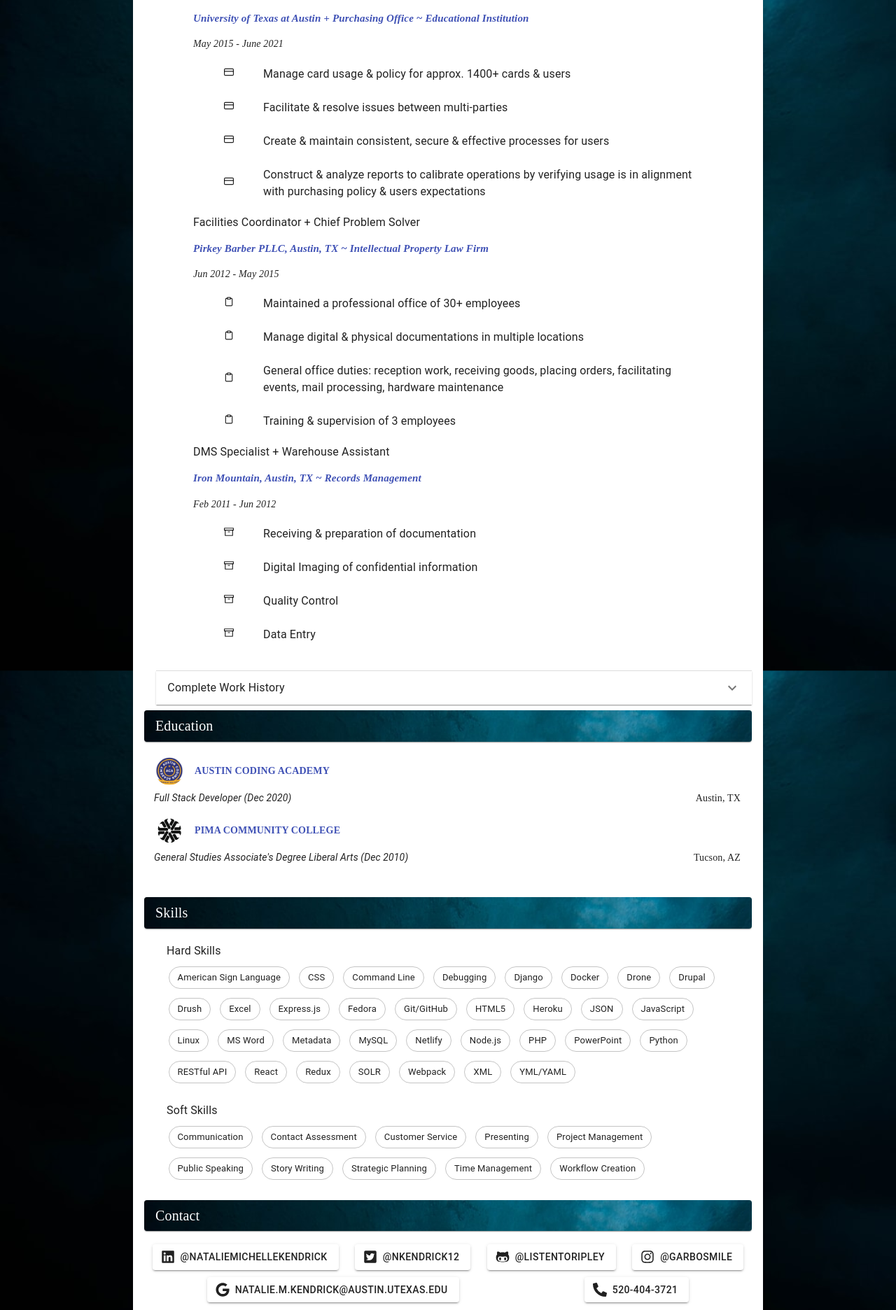
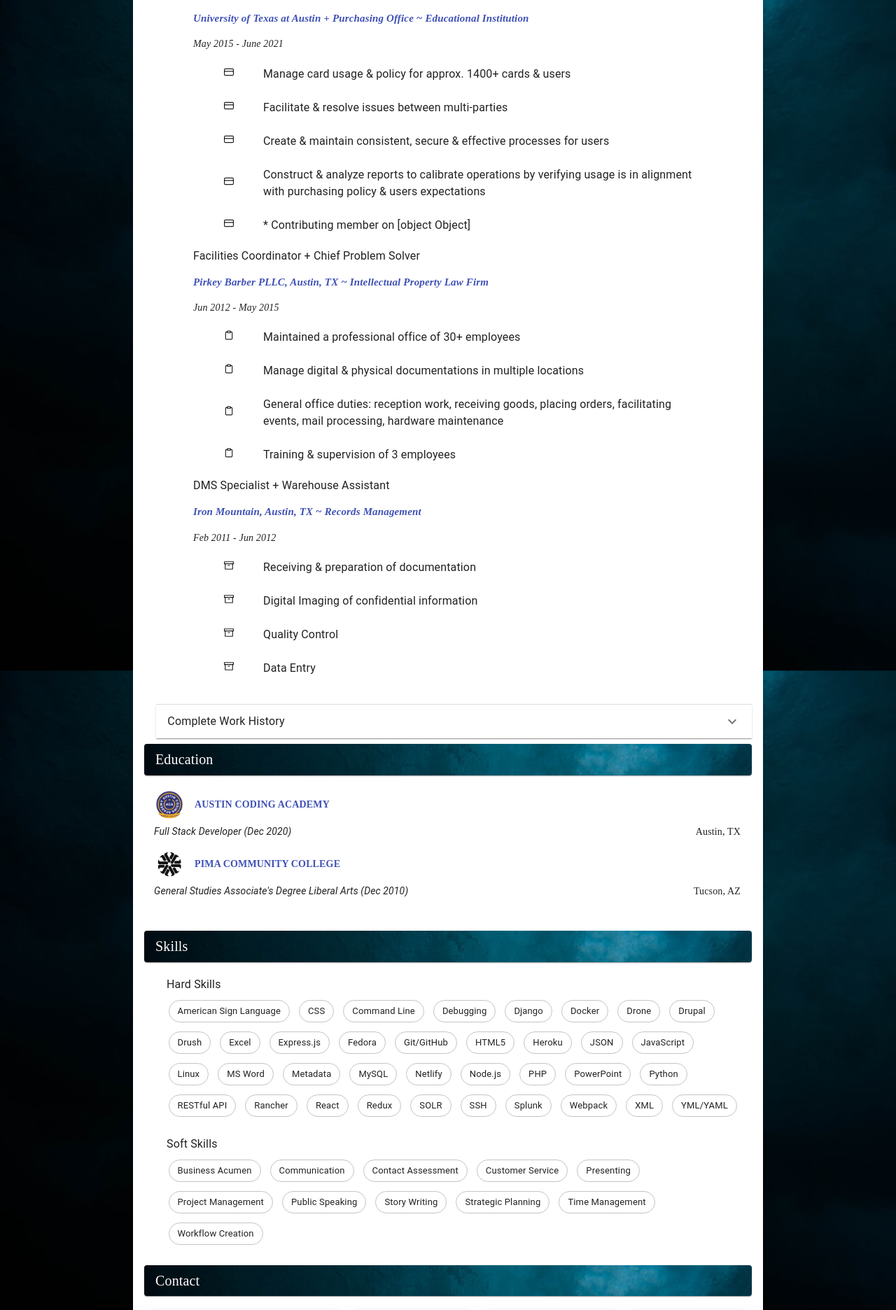
Before and after one commit to listenToRipley/nataliekendrick, a React (Create React App) app: page /resume in a window 1280 px wide. Shown: the part 961-2833 px from the top of the page at 70% size. Built offline with nearby package versions, Linux system fonts and the light colour scheme.

Commit message:
more skills and ut info

```diff
--- a/src/Components/ResumeExp.js
+++ b/src/Components/ResumeExp.js
@@ -112,6 +112,8 @@ const ResumeExp = () => {
 
   const classes = useStyles();
 
+  const taro = <a href='https://txarchives.org/home'>Taro</a>
+
   const experiences = [
     {
     company: 'University of Texas Libraries',
@@ -139,7 +141,8 @@ const ResumeExp = () => {
         'Manage card usage & policy for approx. 1400+ cards & users',
         'Facilitate & resolve issues between multi-parties',
         'Create & maintain consistent, secure & effective processes for users',
-        'Construct & analyze reports to calibrate operations by verifying usage is in alignment with purchasing policy & users expectations '
+        'Construct & analyze reports to calibrate operations by verifying usage is in alignment with purchasing policy & users expectations',
+        `* Contributing member on ${taro}`,
       ],
     },
     {
--- a/src/Components/ResumeSkills.js
+++ b/src/Components/ResumeSkills.js
@@ -52,7 +52,8 @@ const ResumeSkills = () => {
     "Workflow Creation",
     "Story Writing",
     "Public Speaking",
-    "Presenting"
+    "Presenting",
+    "Business Acumen"
     ]
 
     const technologies = [
@@ -82,13 +83,16 @@ const ResumeSkills = () => {
       "Fedora",
       "Metadata",
       "Git/GitHub",
+      "SSH",
       "Webpack",
       "Debugging",
       "Excel",
       "PowerPoint",
       "MS Word",
       "American Sign Language",
-      "Netlify"
+      "Netlify",
+      "Splunk",
+      "Rancher"
     ]
 
     //better option than list?
```
